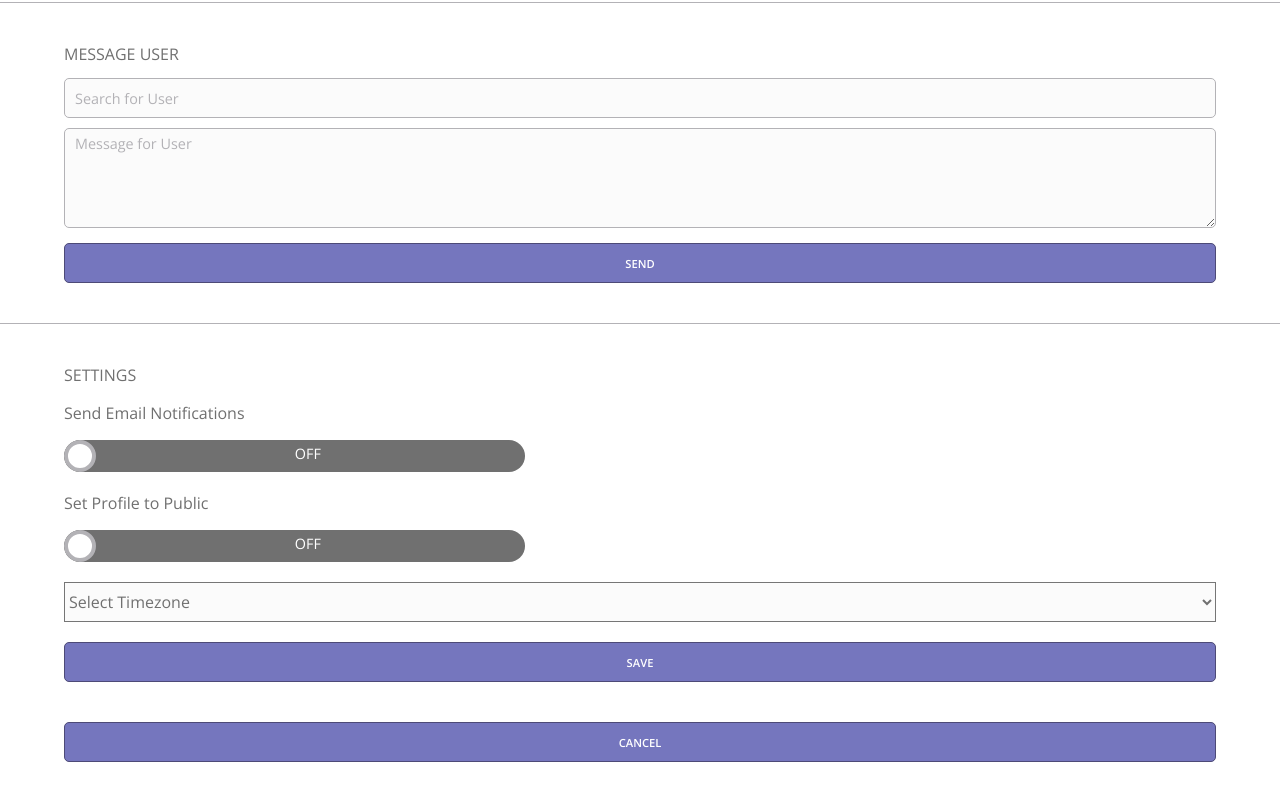
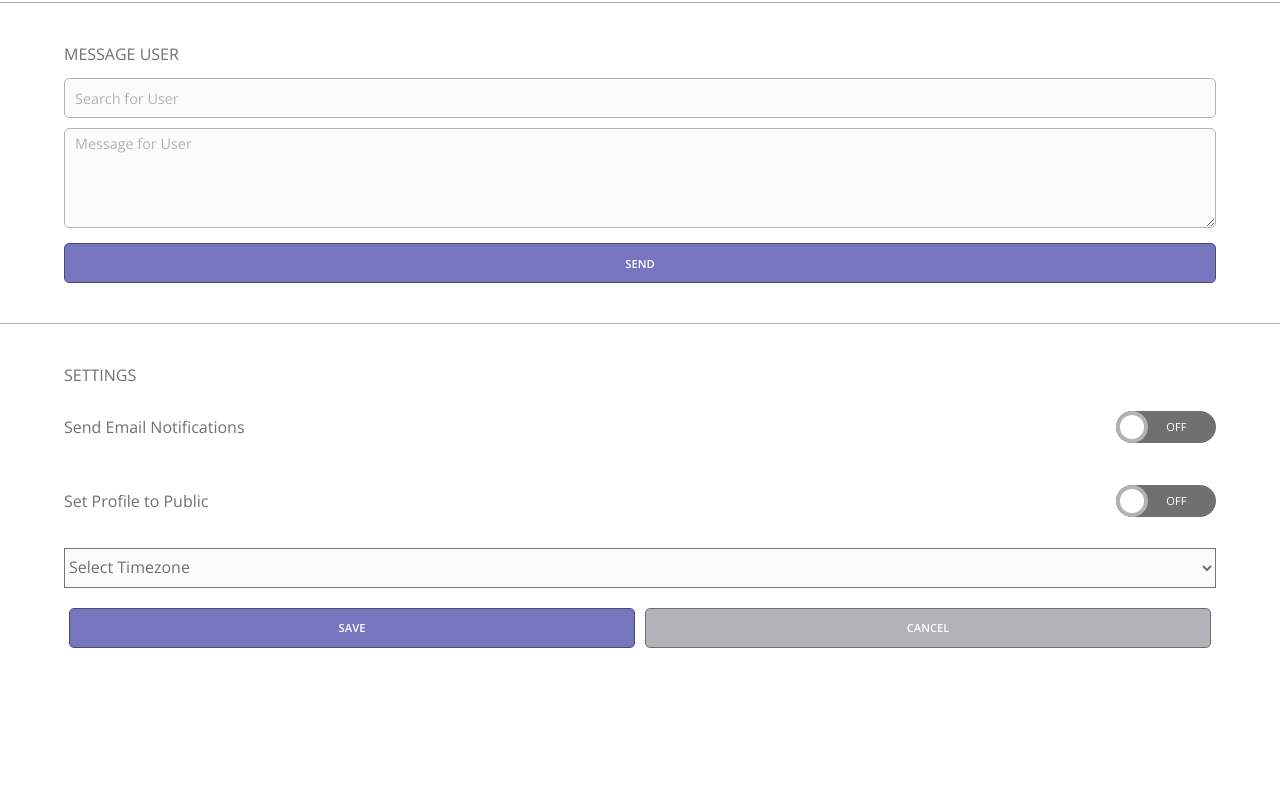
Before and after one commit to rochellehickey/Techdegree-Project-9, a plain HTML site: page index.html in a window 1280 px wide. Shown: the part 2525-3325 px from the top of the page. After the commit the page ends 3213 px from the top, so only its background shows below. Drawn offline with nearby package versions, Linux system fonts and the light colour scheme.

Commit message:
Toggle buttons and save/cancel buttons working and aligned

```diff
--- a/index.html
+++ b/index.html
@@ -258,6 +258,7 @@
     <section class="settings division">
       <div class="wrapper">
         <h2>Settings</h2>
+        <div class="toggle-group">
           <p>Send Email Notifications</p>
           <div class="slider-on-off">
             <label class="switch-light switch-ios" onclick="">
@@ -269,6 +270,8 @@
               </span>
             </label>
           </div>
+        </div>
+        <div class="toggle-group">
           <p>Set Profile to Public</p>
           <div class="slider-on-off">
             <label class="switch-light switch-ios" onclick="">
@@ -280,6 +283,7 @@
               </span>
             </label>
           </div>
+        </div>
         <form action="#" method="post">
           <select name="zone">
               <option value="1" selected>Select Timezone</option>
@@ -288,11 +292,13 @@
               <option value="4">Central (CST)</option>
               <option value="5">Eastern (EST)</option>
           </select>
-            <div class="button">
-              <button type="submit">Save</button>
+          <div class="button-group">
+            <div class="button save-cancel">
+              <button type="submit" class="save">Save</button>
             </div>
-            <div class="button">
-              <button type="reset">Cancel</button>
+            <div class="button save-cancel">
+              <button type="reset" class="cancel">Cancel</button>
+            </div>
           </div>
         </form>
       </div>
--- a/scss/base/_buttons.scss
+++ b/scss/base/_buttons.scss
@@ -12,7 +12,27 @@ button {
   border: 1px solid $secondary-color;
 }
 
+.button-group {
+  display: flex;
+  flex-direction: row;
+  justify-content: space-between;
+}
+
+.save-cancel {
+  width: 100%;
+  margin: 0 5px;
+}
+
+.cancel {
+  background-color: $light-grey;
+  border: 1px solid $dark-grey;
+}
+
 .slider-on-off {
-  width: 40%;
-  margin: 0 0 20px 0;
+  width: 100px;
+  margin: auto 0 auto auto;
 }
+
+.toggle-group {
+  margin-bottom: 20px;
+}
--- a/scss/components/_settings.scss
+++ b/scss/components/_settings.scss
@@ -1,3 +1,9 @@
 /* ------------------------------------------- */
 /* ----------------- SETTINGS ---------------- */
 /* ------------------------------------------- */
+
+.toggle-group {
+  display: flex;
+  flex-direction: row;
+  align-items: center;
+}
--- a/scss/helpers/_toggle-switch.scss
+++ b/scss/helpers/_toggle-switch.scss
@@ -328,7 +328,7 @@
     left: 0;
     width: 100%;
     opacity: 0;
-    line-height: 2em;
+    line-height: 2.875em;
     vertical-align: middle;
     transition: all .2s ease-out; }
 
--- a/scss/helpers/_variables.scss
+++ b/scss/helpers/_variables.scss
@@ -36,4 +36,4 @@ $date-joined-size:      .9em;
 $hour-active-size:      .9em;
 $placeholder-size:      .9em;
 $button-size:           .7em;
-$toggle-size:           .9em;
+$toggle-size:           .7em;
```
Also changed, not shown: css/styles.css, 1 other file. Lines whose indentation alone changed are shown as unchanged.
